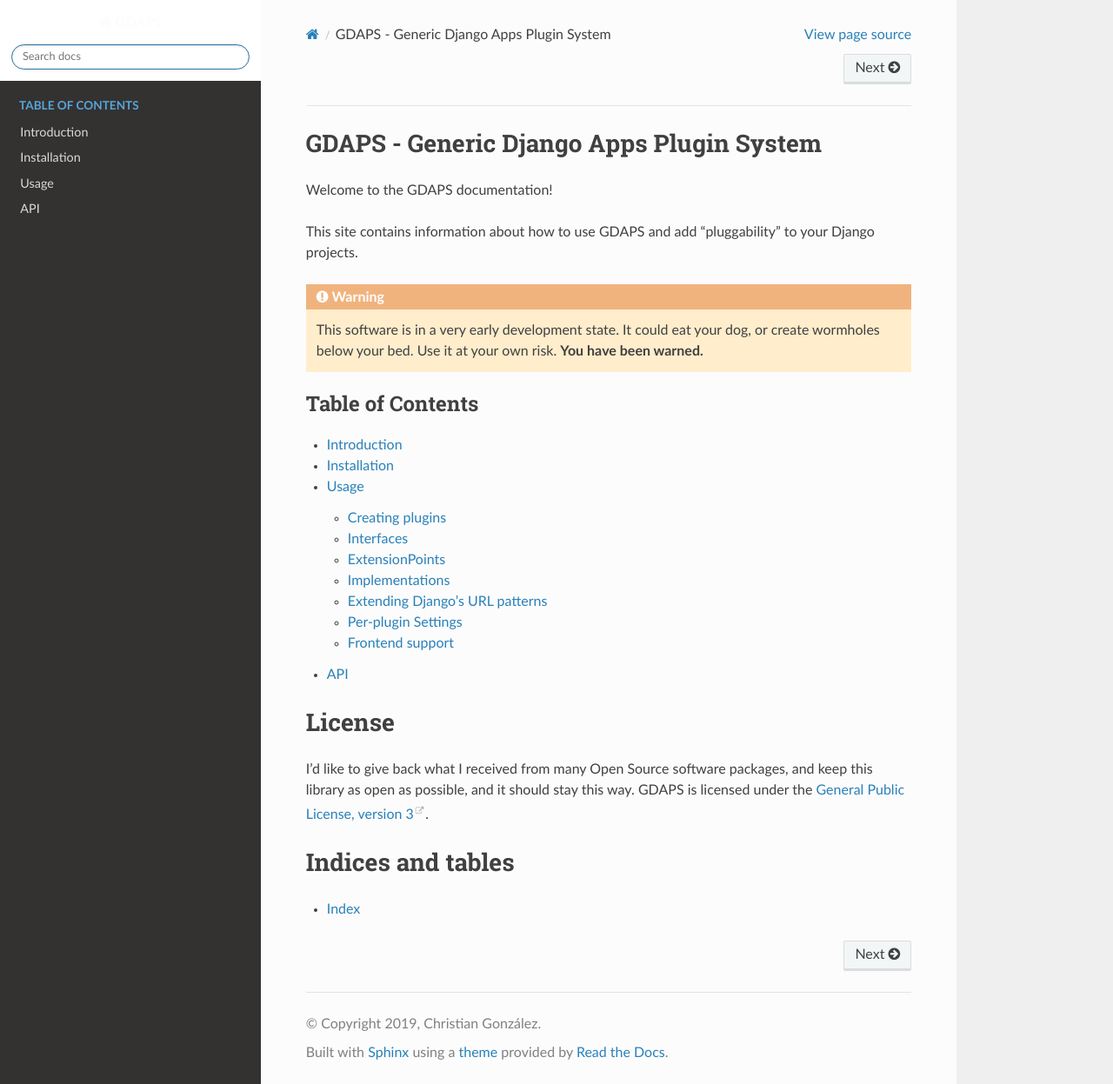
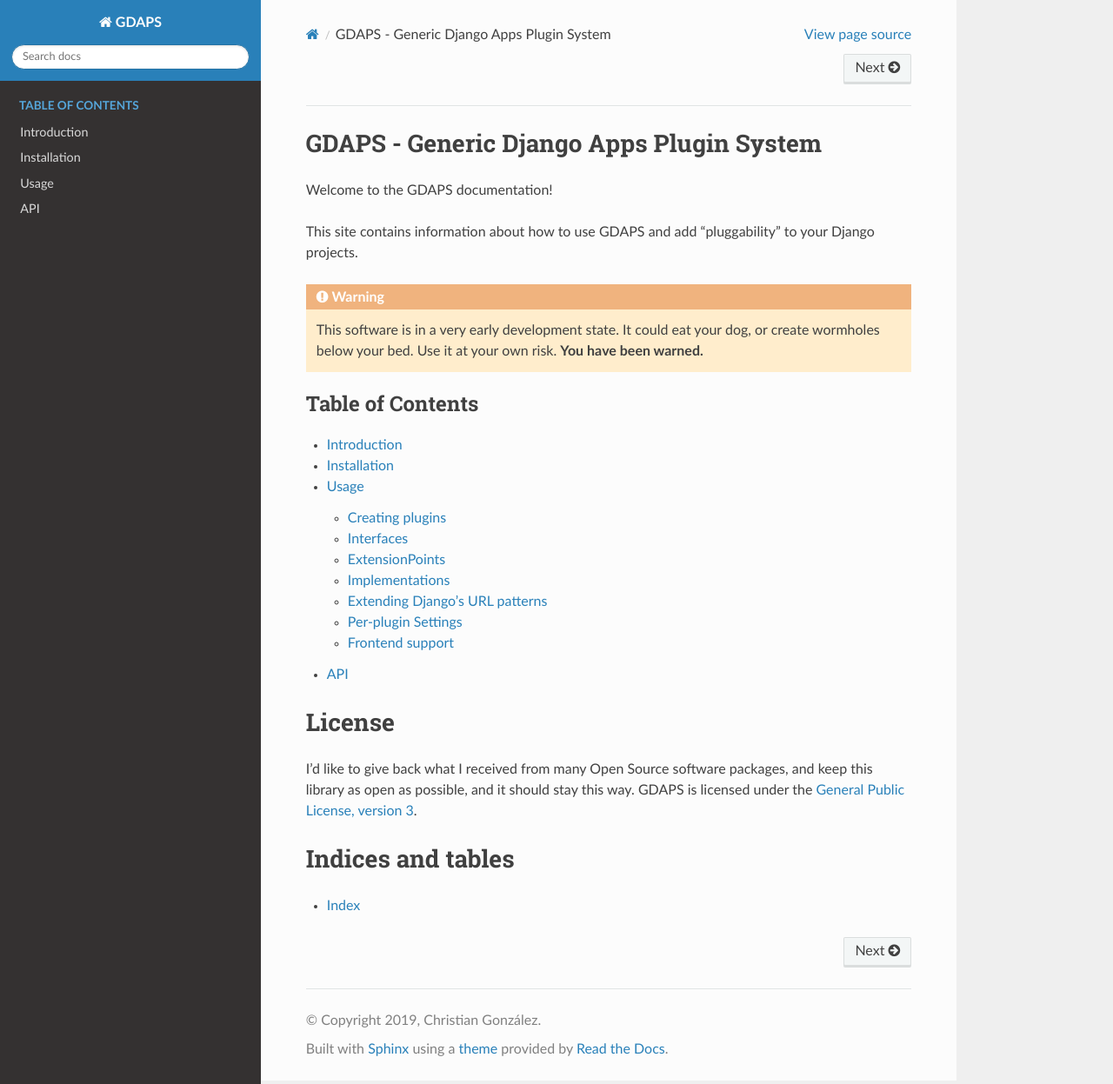
Before and after one commit to rogue707Dev/django-gdaps, a Sphinx documentation site: the page built from docs/index.rst, in a window 1280 px wide and 1247 px high. Shown: the whole window at 87% size. Built offline with Sphinx 7.4.7 and the Read the Docs theme 2.0.0, drawn with Linux system fonts in a browser that asks for light colours; pages that are not in the unit, such as notebooks, are missing from menus.

Commit message:
fix RTD style error

```diff
--- a/docs/conf.py
+++ b/docs/conf.py
@@ -48,14 +48,12 @@
 
 html_theme_options = {
     "canonical_url": "https://gdaps.readthedocs.io/",
-    "logo_only": False,
+    # "logo_only": False,
     "display_version": True,
     "prev_next_buttons_location": "both",
-    "style_external_links": True,
-    "style_nav_header_background": "white",
     # Toc options
-    "collapse_navigation": True,
-    "sticky_navigation": True,
+    # "collapse_navigation": True,
+    # "sticky_navigation": True,
     # "navigation_depth": 4,
     # "includehidden": True,
     # "titles_only": False,
```
